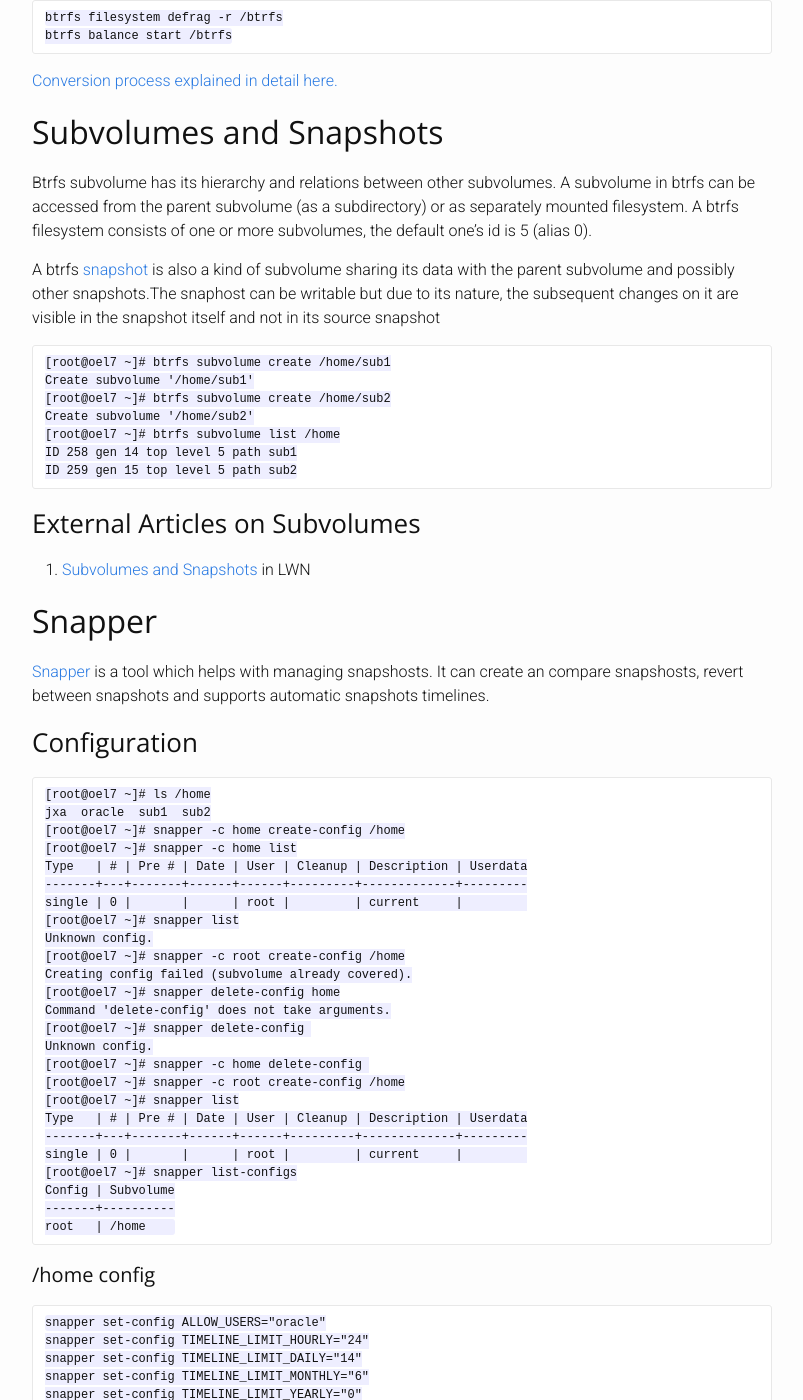
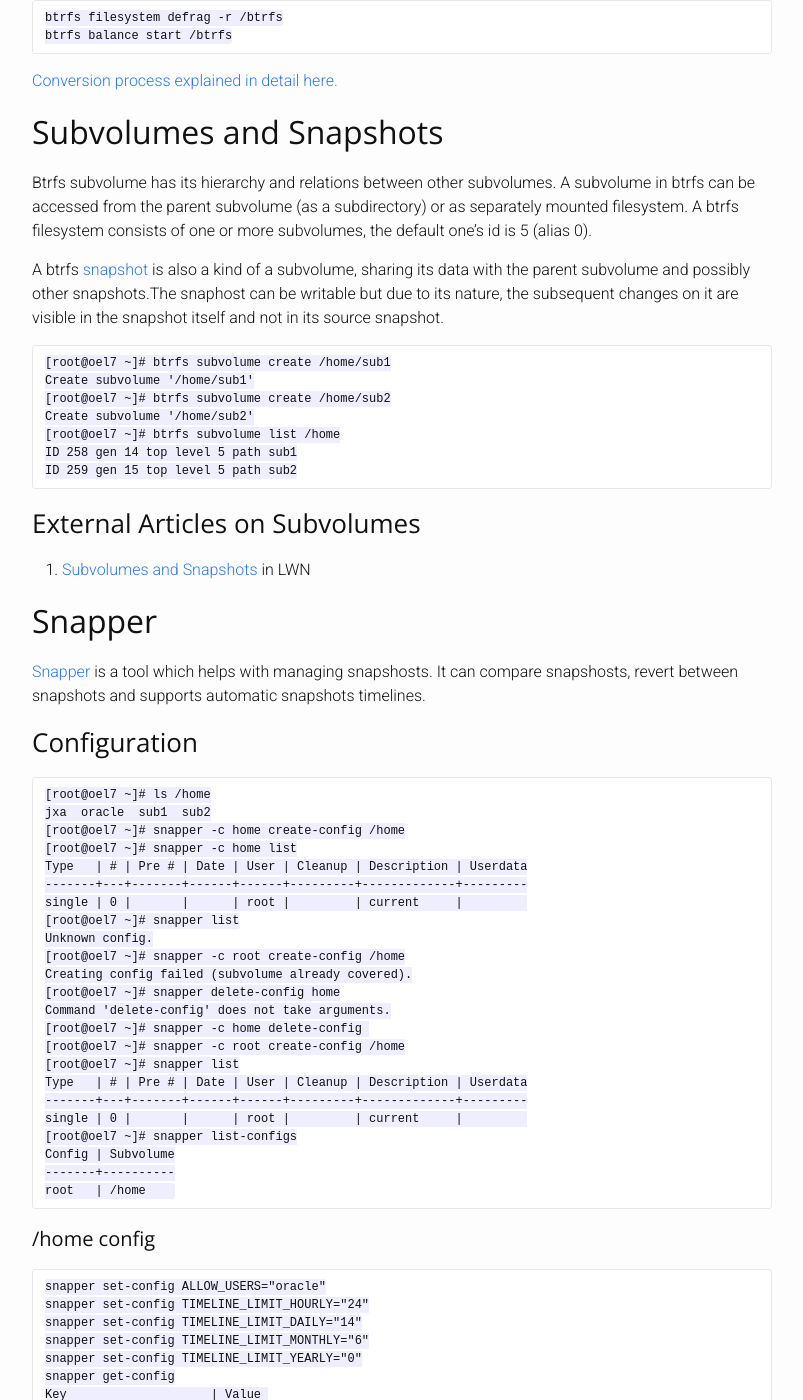
Before and after one commit to jkedra/jkedra.github.io, a Jekyll site: the page built from _posts/2016/2016-09-07-btrfs.md, in a window 1280 px wide and 1400 px high, scrolled down 1295 px. Shown: the whole window, without its empty margins (238-1041 px from the left). Built offline with Jekyll 4.4.1, drawn with Linux system fonts in a browser that asks for light colours; comment, search, counter and statistics services are not loaded; some of the changed text lies outside the part shown.

Commit message:
editorial

```diff
--- a/_posts/2016/2016-09-07-btrfs.md
+++ b/_posts/2016/2016-09-07-btrfs.md
@@ -81,10 +81,10 @@
 subdirectory) or as separately mounted filesystem. A btrfs filesystem
 consists of one or more subvolumes, the default one's id is 5 (alias 0).
 
-A btrfs [snapshot][wiki-snapshots] is also a kind of subvolume sharing its data
-with the parent subvolume and possibly other snapshots.The snaphost can be
+A btrfs [snapshot][wiki-snapshots] is also a kind of a subvolume, sharing its
+data with the parent subvolume and possibly other snapshots.The snaphost can be
 writable but due to its nature, the subsequent changes on it are visible in the
-snapshot itself and not in its source snapshot
+snapshot itself and not in its source snapshot.
 
 
     [root@oel7 ~]# btrfs subvolume create /home/sub1
@@ -102,7 +102,7 @@
 ## Snapper
 
 [Snapper](http://wiki.archlinux.org/index.php/Snapper) is a tool
-which helps with managing snapshosts. It can create an compare snapshosts,
+which helps with managing snapshosts. It can compare snapshosts,
 revert between snapshots and supports automatic snapshots timelines.
 
 ### Configuration
@@ -120,8 +120,6 @@
     Creating config failed (subvolume already covered).
     [root@oel7 ~]# snapper delete-config home
     Command 'delete-config' does not take arguments.
-    [root@oel7 ~]# snapper delete-config
-    Unknown config.
     [root@oel7 ~]# snapper -c home delete-config
     [root@oel7 ~]# snapper -c root create-config /home
     [root@oel7 ~]# snapper list
@@ -297,7 +295,7 @@
 that it does not rebalance chunks (3.18+ has started freeing empty chunks,
 which is a step in the right direction)._
 
-    btrfs balance start /home
+    btrfs balance start /home &
     while sleep 5;
         do btrfs fi show /home;
         btrfs balance status -v /home;
```
Also changed, not shown: other parts of _posts/2016/2016-09-07-btrfs.md (+4 -4 lines).
